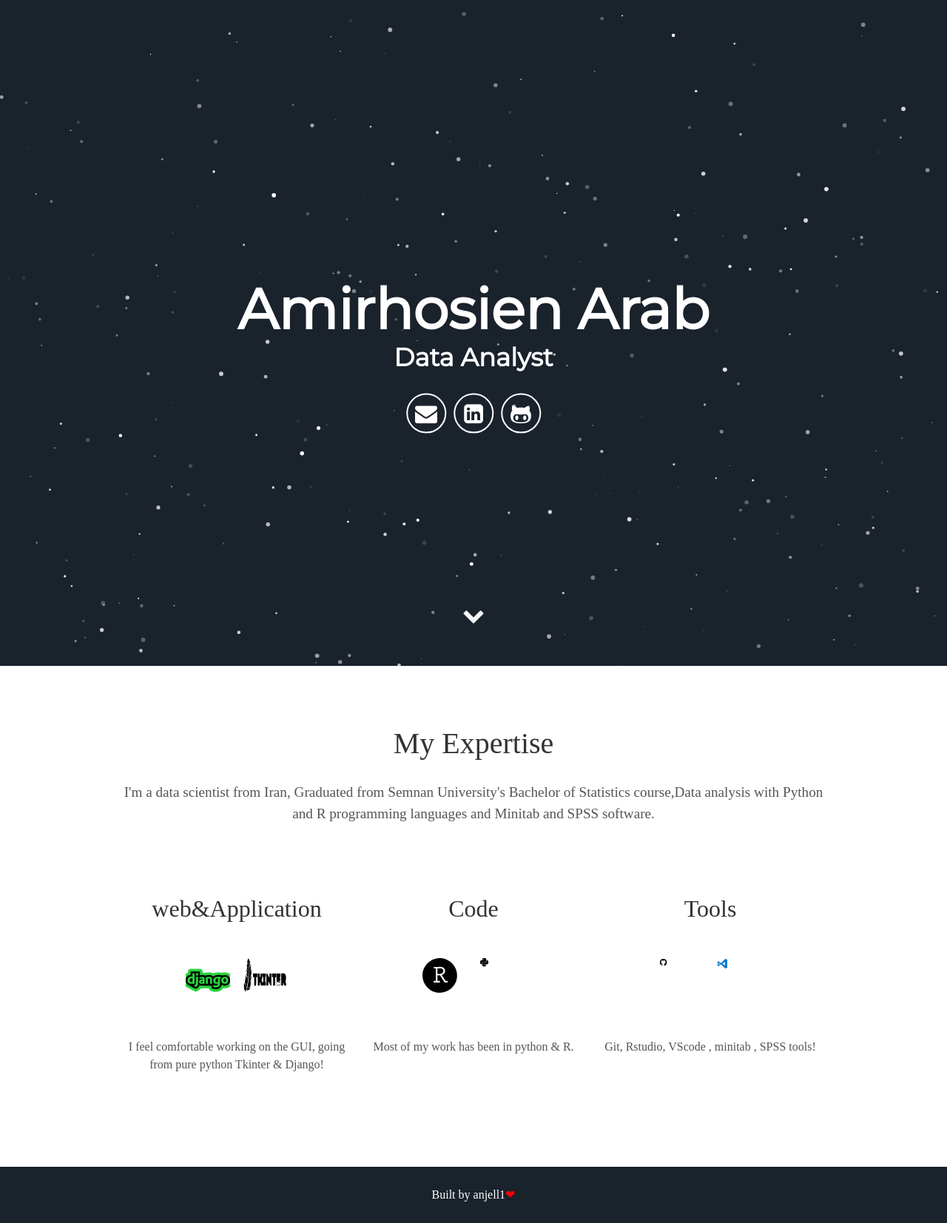
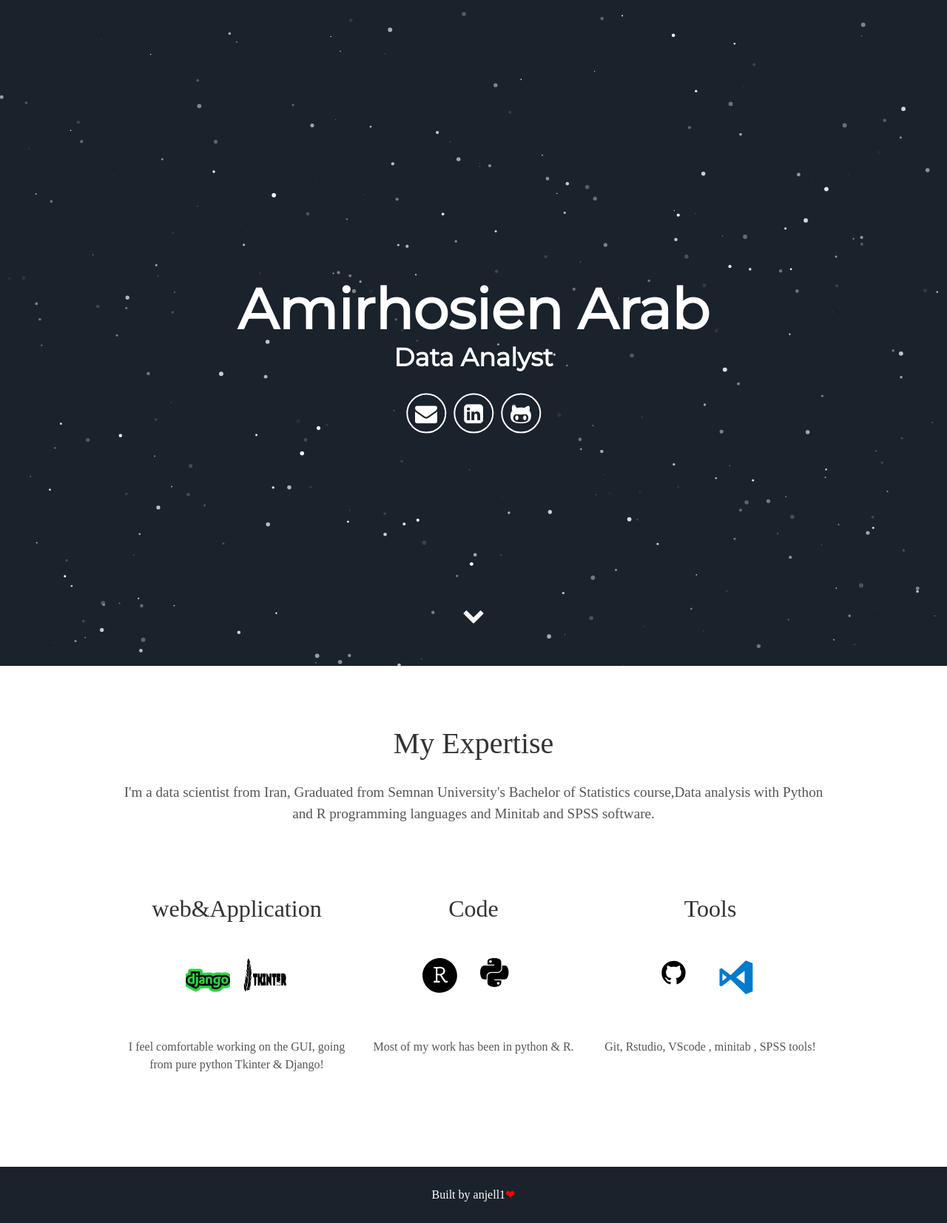
Before and after one commit to daneshisajad/anjell1.github.io, a Jekyll site: the page built from index.html, in a window 1280 px wide. Shown: the whole page at 74% size. Built offline with Jekyll 4.4.1, drawn with Linux system fonts in a browser that asks for light colours; some web fonts are replaced.

Commit message:
Update about.html

```diff
--- a/_includes/about.html
+++ b/_includes/about.html
@@ -93,7 +93,7 @@ c-95 12 -93 11 -93 61 0 39 3 45 17 40 9 -4 43 -9 76 -13z"/>
 89 73 96 124 13 87 -26 158 -107 191 -36 15 -177 20 -250 9z"/>
 </g>
 </svg>
-<svg fill="#000000" width="100px" height="100px" viewBox="0 0 128 128" xmlns="http://www.w3.org/2000/svg"><path d="m11.727 0c-.967.001-1.914.086-2.834.248l.098-.014c-2.423.428-2.862 1.324-2.862 2.976v2.182h5.726v.727h-7.874c-.02 0-.043-.001-.066-.001-1.737 0-3.184 1.239-3.507 2.881l-.004.023c-.256.872-.403 1.874-.403 2.91s.147 2.038.422 2.985l-.019-.076c.407 1.695 1.379 2.902 3.04 2.902h1.969v-2.616c.045-1.953 1.622-3.523 3.574-3.557h.003 5.719c1.584-.013 2.863-1.299 2.863-2.885 0-.009 0-.017 0-.026v.001-5.452c-.104-1.561-1.314-2.81-2.848-2.975l-.014-.001c-.866-.149-1.863-.234-2.879-.234-.036 0-.071 0-.107 0h.005zm-3.096 1.755h.017c.603 0 1.091.489 1.091 1.091s-.489 1.091-1.091 1.091c-.601 0-1.089-.487-1.091-1.088 0-.002 0-.005 0-.008 0-.596.48-1.08 1.074-1.086h.001z"/><path d="m18.287 6.119v2.542c-.022 1.977-1.604 3.578-3.572 3.63h-.005-5.719c-1.584.033-2.856 1.322-2.862 2.909v5.453c0 1.551 1.349 2.464 2.862 2.91.855.277 1.839.437 2.86.437s2.005-.16 2.927-.456l-.068.019c1.44-.417 2.862-1.258 2.862-2.91v-2.184h-5.719v-.727h8.582c1.664 0 2.284-1.161 2.863-2.902.28-.87.441-1.871.441-2.91s-.161-2.04-.46-2.979l.019.07c-.411-1.656-1.2-2.902-2.863-2.902zm-3.216 13.807h.017c.603 0 1.091.489 1.091 1.091s-.489 1.091-1.091 1.091c-.603 0-1.091-.489-1.091-1.091 0-.001 0-.003 0-.004 0-.002 0-.005 0-.007 0-.595.48-1.077 1.074-1.08z"/></svg>
+<svg fill="#000000" width="100px" height="100px" viewBox="0 0 37 37" xmlns="http://www.w3.org/2000/svg"><path d="m11.727 0c-.967.001-1.914.086-2.834.248l.098-.014c-2.423.428-2.862 1.324-2.862 2.976v2.182h5.726v.727h-7.874c-.02 0-.043-.001-.066-.001-1.737 0-3.184 1.239-3.507 2.881l-.004.023c-.256.872-.403 1.874-.403 2.91s.147 2.038.422 2.985l-.019-.076c.407 1.695 1.379 2.902 3.04 2.902h1.969v-2.616c.045-1.953 1.622-3.523 3.574-3.557h.003 5.719c1.584-.013 2.863-1.299 2.863-2.885 0-.009 0-.017 0-.026v.001-5.452c-.104-1.561-1.314-2.81-2.848-2.975l-.014-.001c-.866-.149-1.863-.234-2.879-.234-.036 0-.071 0-.107 0h.005zm-3.096 1.755h.017c.603 0 1.091.489 1.091 1.091s-.489 1.091-1.091 1.091c-.601 0-1.089-.487-1.091-1.088 0-.002 0-.005 0-.008 0-.596.48-1.08 1.074-1.086h.001z"/><path d="m18.287 6.119v2.542c-.022 1.977-1.604 3.578-3.572 3.63h-.005-5.719c-1.584.033-2.856 1.322-2.862 2.909v5.453c0 1.551 1.349 2.464 2.862 2.91.855.277 1.839.437 2.86.437s2.005-.16 2.927-.456l-.068.019c1.44-.417 2.862-1.258 2.862-2.91v-2.184h-5.719v-.727h8.582c1.664 0 2.284-1.161 2.863-2.902.28-.87.441-1.871.441-2.91s-.161-2.04-.46-2.979l.019.07c-.411-1.656-1.2-2.902-2.863-2.902zm-3.216 13.807h.017c.603 0 1.091.489 1.091 1.091s-.489 1.091-1.091 1.091c-.603 0-1.091-.489-1.091-1.091 0-.001 0-.003 0-.004 0-.002 0-.005 0-.007 0-.595.48-1.077 1.074-1.08z"/></svg>
 
 
     <p>Most of my work has been in python & R.</p>
@@ -101,9 +101,9 @@ c-95 12 -93 11 -93 61 0 39 3 45 17 40 9 -4 43 -9 76 -13z"/>
   <div class="tech">
     <h2>Tools</h2>
 
-    <svg fill="#000000" width="100px" height="100px" viewBox="0 0 128 128" xmlns="http://www.w3.org/2000/svg"><path d="M22,12.247a10,10,0,0,1-6.833,9.488c-.507.1-.687-.214-.687-.481,0-.328.012-1.407.012-2.743a2.386,2.386,0,0,0-.679-1.852c2.228-.248,4.566-1.093,4.566-4.935a3.859,3.859,0,0,0-1.028-2.683,3.591,3.591,0,0,0-.1-2.647s-.838-.269-2.747,1.025a9.495,9.495,0,0,0-5.007,0c-1.91-1.294-2.75-1.025-2.75-1.025a3.6,3.6,0,0,0-.1,2.647A3.864,3.864,0,0,0,5.62,11.724c0,3.832,2.334,4.69,4.555,4.942A2.137,2.137,0,0,0,9.54,18a2.128,2.128,0,0,1-2.91-.831A2.1,2.1,0,0,0,5.1,16.142s-.977-.013-.069.608A2.646,2.646,0,0,1,6.14,18.213s.586,1.944,3.368,1.34c.005.835.014,1.463.014,1.7,0,.265-.183.574-.683.482A10,10,0,1,1,22,12.247Z"/></svg>
+    <svg fill="#000000" width="100px" height="100px" viewBox="0 0 37 37" xmlns="http://www.w3.org/2000/svg"><path d="M22,12.247a10,10,0,0,1-6.833,9.488c-.507.1-.687-.214-.687-.481,0-.328.012-1.407.012-2.743a2.386,2.386,0,0,0-.679-1.852c2.228-.248,4.566-1.093,4.566-4.935a3.859,3.859,0,0,0-1.028-2.683,3.591,3.591,0,0,0-.1-2.647s-.838-.269-2.747,1.025a9.495,9.495,0,0,0-5.007,0c-1.91-1.294-2.75-1.025-2.75-1.025a3.6,3.6,0,0,0-.1,2.647A3.864,3.864,0,0,0,5.62,11.724c0,3.832,2.334,4.69,4.555,4.942A2.137,2.137,0,0,0,9.54,18a2.128,2.128,0,0,1-2.91-.831A2.1,2.1,0,0,0,5.1,16.142s-.977-.013-.069.608A2.646,2.646,0,0,1,6.14,18.213s.586,1.944,3.368,1.34c.005.835.014,1.463.014,1.7,0,.265-.183.574-.683.482A10,10,0,1,1,22,12.247Z"/></svg>
 
-    <svg width="100px" height="100px" viewBox="0 0 128 128" xmlns="http://www.w3.org/2000/svg"><title>file_type_vscode3</title><path d="M29.821,4.321,24.023,2,11.493,14.212,3.833,8.385l-1.654.837V22.8l1.644.827,7.65-5.827L24.023,30l5.8-2.321V4.321ZM4.65,19.192V12.818L8.2,15.985,4.65,19.192ZM16,15.985l7.082-5.3V21.324l-7.092-5.339H16Z" style="fill:#007acc"/></svg>
+    <svg width="100px" height="100px" viewBox="0 0 37 37" xmlns="http://www.w3.org/2000/svg"><title>file_type_vscode3</title><path d="M29.821,4.321,24.023,2,11.493,14.212,3.833,8.385l-1.654.837V22.8l1.644.827,7.65-5.827L24.023,30l5.8-2.321V4.321ZM4.65,19.192V12.818L8.2,15.985,4.65,19.192ZM16,15.985l7.082-5.3V21.324l-7.092-5.339H16Z" style="fill:#007acc"/></svg>
 
 
     <p>Git, Rstudio, VScode , minitab , SPSS tools!</p>
```
